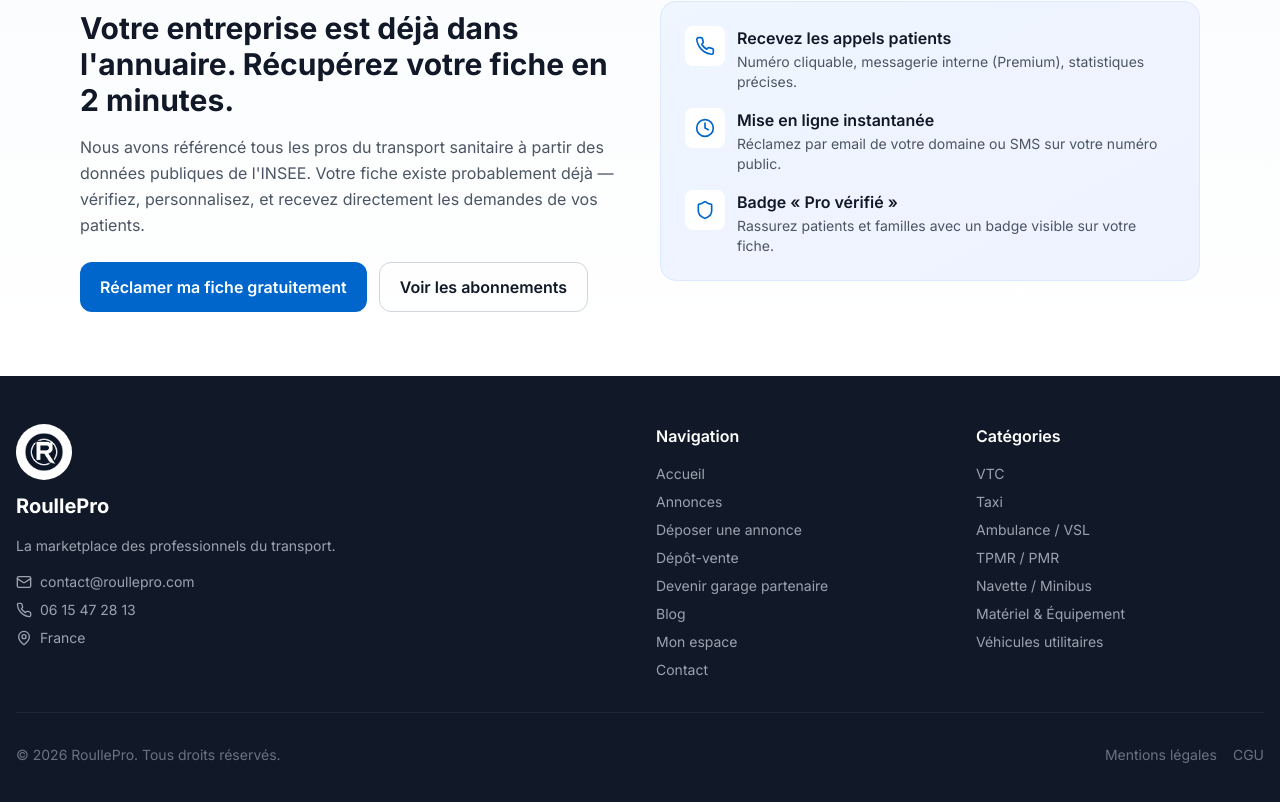
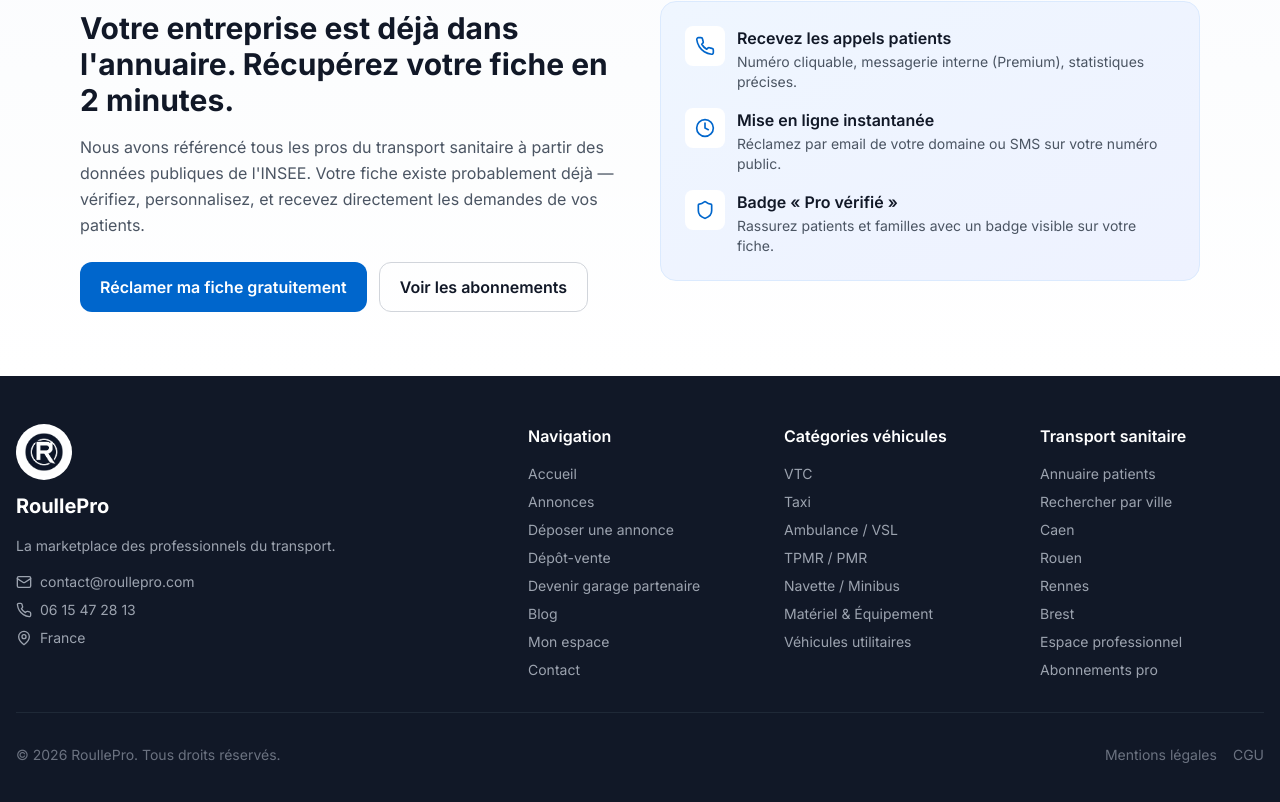
Before and after one commit to vidaluca77-cloud/roullepro, a Next.js app: page /transport-medical in a window 1280 px wide. Shown: the part 1832-2634 px from the top of the page. Built offline with nearby package versions, Linux system fonts and the light colour scheme; no server answers; the database is empty.

Commit message:
feat(sanitaire): maillage interne Navbar+Footer+home + Stripe live price IDs

```diff
--- a/src/app/api/sanitaire/stripe/checkout/route.ts
+++ b/src/app/api/sanitaire/stripe/checkout/route.ts
@@ -8,6 +8,13 @@ const PRICE_ENV_MAP: Record<string, string> = {
   essential: "STRIPE_PRICE_SANITAIRE_ESSENTIAL",
   premium: "STRIPE_PRICE_SANITAIRE_PREMIUM",
   pro_plus: "STRIPE_PRICE_SANITAIRE_PROPLUS",
+};
+
+// Prix Stripe live créés pour l'annuaire sanitaire — fallback si env non définie
+const PRICE_ID_DEFAULTS: Record<string, string> = {
+  essential: "price_1TPTHrJQRPoIacwzO3PxAv8M",
+  premium: "price_1TPTHrJQRPoIacwzXphLkYRy",
+  pro_plus: "price_1TPTHrJQRPoIacwz0HDK9iC1",
 };
 
 const PLAN_AMOUNT_FALLBACK: Record<string, number> = {
@@ -47,7 +54,7 @@ export async function POST(req: Request) {
 
     const stripe = getStripe();
     const baseUrl = process.env.NEXT_PUBLIC_APP_URL || "https://roullepro.com";
-    const priceId = process.env[PRICE_ENV_MAP[plan_key]];
+    const priceId = process.env[PRICE_ENV_MAP[plan_key]] || PRICE_ID_DEFAULTS[plan_key];
 
     const lineItems = priceId
       ? [{ price: priceId, quantity: 1 }]
--- a/src/app/page.tsx
+++ b/src/app/page.tsx
@@ -247,6 +247,32 @@ export default async function HomePage() {
       </section>
 
       {/* ═══════════════════════════════════════════════════════════
+          BANDEAU TRANSPORT SANITAIRE — service patients
+          ======================================================= */}
+      <section className="bg-gradient-to-r from-[#0066CC] to-[#0f1d3a] text-white">
+        <div className="max-w-7xl mx-auto px-6 lg:px-8 py-6 flex flex-col sm:flex-row items-start sm:items-center gap-4 justify-between">
+          <div className="flex items-start sm:items-center gap-4">
+            <div className="w-10 h-10 rounded-full bg-white/15 flex items-center justify-center flex-shrink-0">
+              <ShieldCheck size={20} className="text-white" />
+            </div>
+            <div>
+              <div className="text-xs uppercase tracking-wider text-blue-200 font-semibold mb-0.5">Service patients</div>
+              <div className="text-base font-semibold">
+                Besoin d'une ambulance, d'un VSL ou d'un taxi conventionné ? L'annuaire est gratuit.
+              </div>
+            </div>
+          </div>
+          <Link
+            href="/transport-medical"
+            className="inline-flex items-center gap-2 bg-white text-[#0066CC] font-semibold px-5 py-2.5 rounded-lg hover:bg-blue-50 transition flex-shrink-0"
+          >
+            Ouvrir l'annuaire
+            <ArrowRight size={16} />
+          </Link>
+        </div>
+      </section>
+
+      {/* =======================================================
           ANNONCES RÉCENTES — en premier pour l'effet marketplace
           ═══════════════════════════════════════════════════════════ */}
       {recentAnnonces.length > 0 && (
--- a/src/components/layout/Footer.tsx
+++ b/src/components/layout/Footer.tsx
@@ -7,7 +7,7 @@ export default function Footer() {
   return (
     <footer className="bg-gray-900 text-white">
       <div className="max-w-7xl mx-auto px-4 py-12">
-        <div className="grid grid-cols-1 md:grid-cols-4 gap-8">
+        <div className="grid grid-cols-1 md:grid-cols-5 gap-8">
           <div className="col-span-1 md:col-span-2">
             <div className="mb-4">
               <Image
@@ -57,7 +57,7 @@ export default function Footer() {
           </div>
 
           <div>
-            <h3 className="font-semibold mb-4">Catégories</h3>
+            <h3 className="font-semibold mb-4">Catégories véhicules</h3>
             <ul className="space-y-2 text-sm text-gray-400">
               <li><Link href="/annonces/categorie/vtc" className="hover:text-white transition">VTC</Link></li>
               <li><Link href="/annonces/categorie/taxi" className="hover:text-white transition">Taxi</Link></li>
@@ -66,6 +66,20 @@ export default function Footer() {
               <li><Link href="/annonces/categorie/navette" className="hover:text-white transition">Navette / Minibus</Link></li>
               <li><Link href="/annonces/categorie/materiel" className="hover:text-white transition">Matériel & Équipement</Link></li>
               <li><Link href="/annonces/categorie/utilitaire" className="hover:text-white transition">Véhicules utilitaires</Link></li>
+            </ul>
+          </div>
+
+          <div>
+            <h3 className="font-semibold mb-4">Transport sanitaire</h3>
+            <ul className="space-y-2 text-sm text-gray-400">
+              <li><Link href="/transport-medical" className="hover:text-white transition">Annuaire patients</Link></li>
+              <li><Link href="/transport-medical/recherche" className="hover:text-white transition">Rechercher par ville</Link></li>
+              <li><Link href="/transport-medical/caen" className="hover:text-white transition">Caen</Link></li>
+              <li><Link href="/transport-medical/rouen" className="hover:text-white transition">Rouen</Link></li>
+              <li><Link href="/transport-medical/rennes" className="hover:text-white transition">Rennes</Link></li>
+              <li><Link href="/transport-medical/brest" className="hover:text-white transition">Brest</Link></li>
+              <li><Link href="/transport-medical/pro" className="hover:text-white transition">Espace professionnel</Link></li>
+              <li><Link href="/transport-medical/tarifs" className="hover:text-white transition">Abonnements pro</Link></li>
             </ul>
           </div>
         </div>
--- a/src/components/layout/Navbar.tsx
+++ b/src/components/layout/Navbar.tsx
@@ -22,10 +22,10 @@ export default function Navbar() {
   const navLinks = [
     { href: '/', label: 'Accueil' },
     { href: '/annonces', label: 'Annonces' },
+    { href: '/transport-medical', label: 'Transport sanitaire' },
     { href: '/pricing', label: 'Tarifs' },
     { href: '/blog', label: 'Blog' },
     { href: '/depot-vente', label: 'Dépôt-vente' },
-    { href: '/comment-ca-marche', label: 'Comment ça marche' },
     { href: '/deposer-annonce', label: 'Déposer une annonce' },
   ];
 
```
Also changed, not shown: 1 other file (tests, documents, lock files or other folders).
